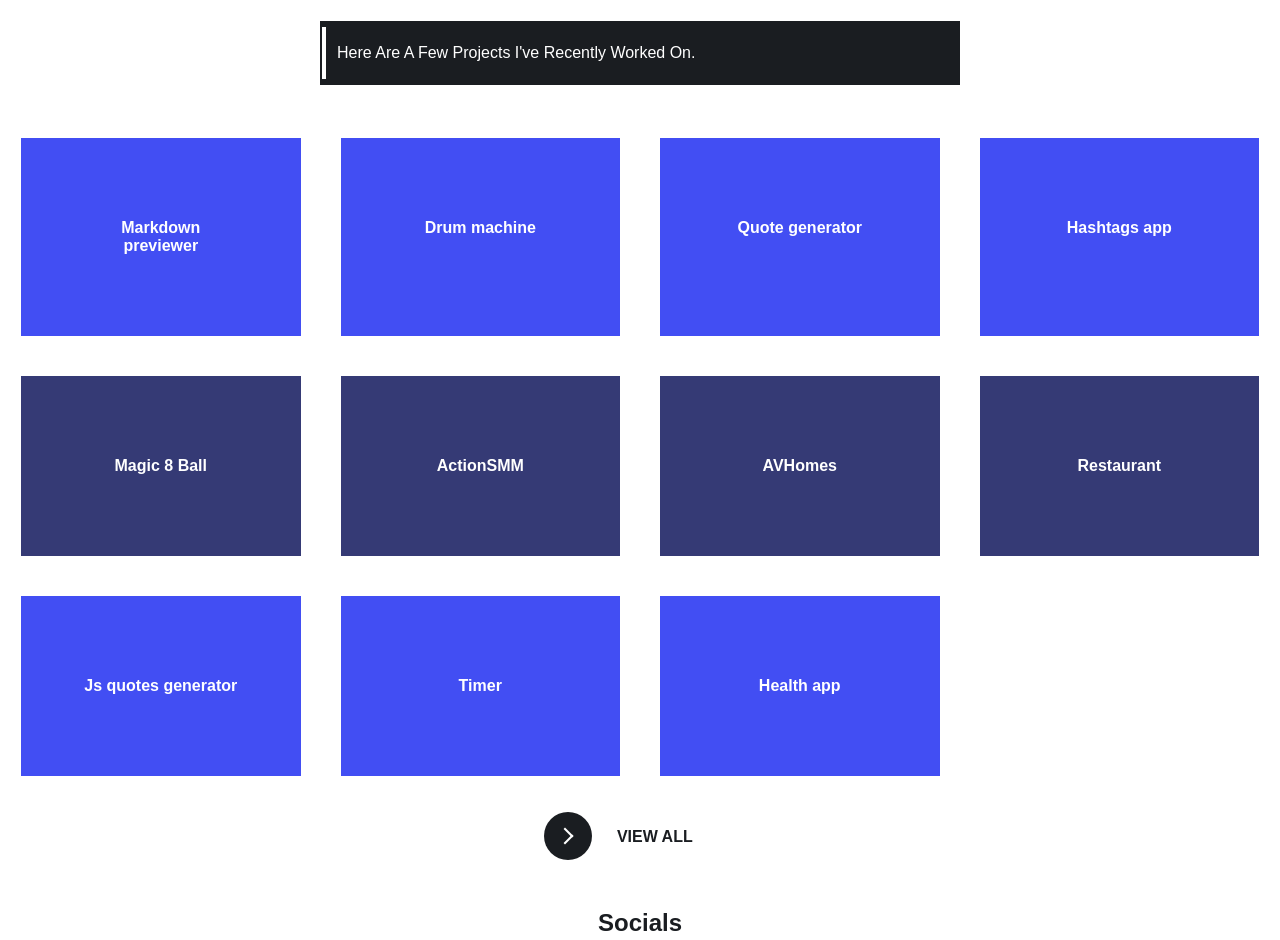
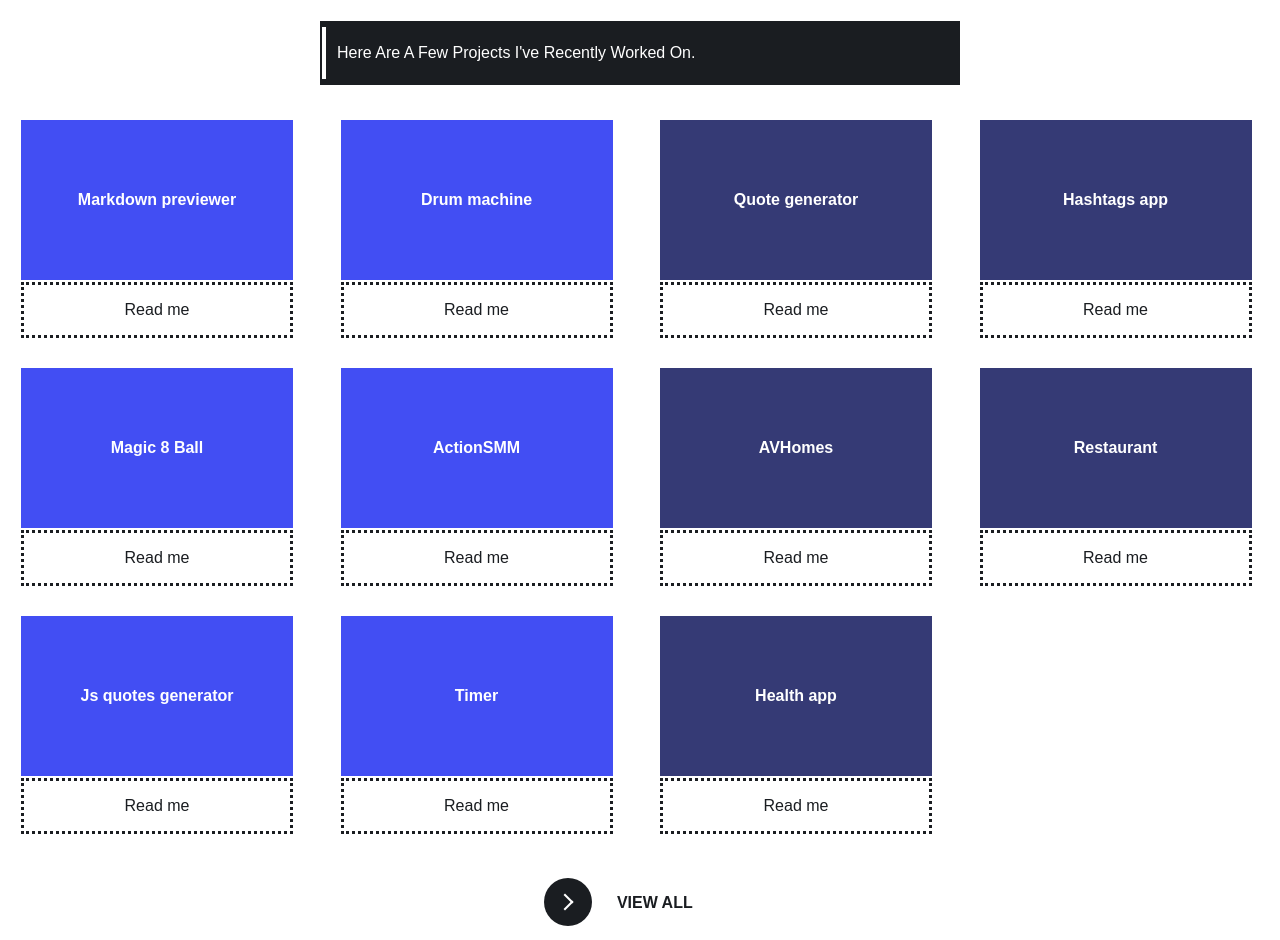
Before and after one commit to AtGbemiga/Gbemiga-s-portfolio, a plain HTML site: page index.html in a window 1280 px wide. Shown: the part 280-1220 px from the top of the page. Drawn offline with Linux system fonts and the light colour scheme.

Commit message:
Add readme, correct div structure

```diff
--- a/index.html
+++ b/index.html
@@ -39,22 +39,51 @@
 				</div>
 			</section>
 			<section>
-				<!--<div class="Portfolio-heading">
-					<h2>Portfolio</h2>
-				</div>
-				<h3 class="full-project-heading-on-homepage">Projects</h3>-->
 				<div class="index-full-projects-section" style="margin-top: 2rem;">
-					<a class="index-full-projects-section-content" href="https://markdown05.netlify.app/" target="_blank">Markdown previewer</a>
-					<a class="index-full-projects-section-content" href="https://drum-machine05.netlify.app/" target="_blank">Drum machine</a>
-					<a class="index-full-projects-section-content" href="https://quote-generator05.netlify.app/" target="_blank">Quote generator</a>
-					<a class="index-full-projects-section-content gradient-two" href="https://hashtags-app.netlify.app/" target="_blank">Hashtags app</a>
-					<a class="index-full-projects-section-content gradient-three" href="https://magic8ballreact.netlify.app/" target="_blank">Magic 8 Ball</a>
-					<a class="index-full-projects-section-content" href="https://actionsmm.com.ng/" target="_blank">ActionSMM</a>
-					<a class="index-full-projects-section-content" href="https://avhomes.netlify.app//" target="_blank">AVHomes</a>
-					<a class="index-full-projects-section-content" href="https://restaurant-menu-with-js.netlify.app/" target="_blank">Restaurant</a>
-					<a class="index-full-projects-section-content" href="https://js-quotes-generator.netlify.app/" target="_blank">Js quotes generator</a>
-					<a class="index-full-projects-section-content" href="https://timer-js1.netlify.app/" target="_blank">Timer</a>
-					<a class="index-full-projects-section-content" href="https://apphealth.netlify.app/walk%20remider" target="_blank">Health app</a>
+					<div style="display: block; height: fit-content; width: fit-content; box-sizing: border-box; margin: 2px 20px;">
+						<a style="width: 100%; display: block; width: 17rem; height: 10rem; display: flex; justify-content: center; align-items: center;" class="index-full-projects-section-content" href="https://markdown05.netlify.app/" target="_blank">Markdown previewer</a>
+						<a href="https://github.com" target="_blank" style="display: block; text-align: center; padding: 1rem; border: 3px dotted var(--primary); margin-top: 2px; background-color: transparent; color: var(--primary); text-decoration: none;">Read me</a>
+					</div>
+					<div style="display: block; height: fit-content; width: fit-content; box-sizing: border-box; margin: 2px 20px;">
+						<a style="width: 100%; display: block; width: 17rem; height: 10rem; display: flex; justify-content: center; align-items: center;" class="index-full-projects-section-content" href="https://drum-machine05.netlify.app/" target="_blank">Drum machine</a>
+						<a href="https://github.com" target="_blank" style="display: block; text-align: center; padding: 1rem; border: 3px dotted var(--primary); margin-top: 2px; background-color: transparent; color: var(--primary); text-decoration: none;">Read me</a>
+					</div>
+					<div style="display: block; height: fit-content; width: fit-content; box-sizing: border-box; margin: 2px 20px;">
+						<a style="width: 100%; display: block; width: 17rem; height: 10rem; display: flex; justify-content: center; align-items: center;" class="index-full-projects-section-content" href="https://quote-generator05.netlify.app/" target="_blank">Quote generator</a>
+						<a href="https://github.com" target="_blank" style="display: block; text-align: center; padding: 1rem; border: 3px dotted var(--primary); margin-top: 2px; background-color: transparent; color: var(--primary); text-decoration: none;">Read me</a>
+					</div>
+					<div style="display: block; height: fit-content; width: fit-content; box-sizing: border-box; margin: 2px 20px;">
+						<a style="width: 100%; display: block; width: 17rem; height: 10rem; display: flex; justify-content: center; align-items: center;" class="index-full-projects-section-content" href="https://hashtags-app.netlify.app/" target="_blank">Hashtags app</a>
+						<a href="https://github.com" target="_blank" style="display: block; text-align: center; padding: 1rem; border: 3px dotted var(--primary); margin-top: 2px; background-color: transparent; color: var(--primary); text-decoration: none;">Read me</a>
+					</div>
+					<div style="display: block; height: fit-content; width: fit-content; box-sizing: border-box; margin: 2px 20px;">
+						<a style="width: 100%; display: block; width: 17rem; height: 10rem; display: flex; justify-content: center; align-items: center;" class="index-full-projects-section-content" href="https://magic8ballreact.netlify.app/" target="_blank">Magic 8 Ball</a>
+						<a href="https://github.com" target="_blank" style="display: block; text-align: center; padding: 1rem; border: 3px dotted var(--primary); margin-top: 2px; background-color: transparent; color: var(--primary); text-decoration: none;">Read me</a>
+					</div>
+					<div style="display: block; height: fit-content; width: fit-content; box-sizing: border-box; margin: 2px 20px;">
+						<a style="width: 100%; display: block; width: 17rem; height: 10rem; display: flex; justify-content: center; align-items: center;" class="index-full-projects-section-content" href="https://actionsmm.com.ng/" target="_blank">ActionSMM</a>
+						<a href="https://github.com" target="_blank" style="display: block; text-align: center; padding: 1rem; border: 3px dotted var(--primary); margin-top: 2px; background-color: transparent; color: var(--primary); text-decoration: none;">Read me</a>
+					</div>
+					<div style="display: block; height: fit-content; width: fit-content; box-sizing: border-box; margin: 2px 20px;">
+						<a style="width: 100%; display: block; width: 17rem; height: 10rem; display: flex; justify-content: center; align-items: center;" class="index-full-projects-section-content" href="https://avhomes.netlify.app/" target="_blank">AVHomes</a>
+						<a href="https://github.com" target="_blank" style="display: block; text-align: center; padding: 1rem; border: 3px dotted var(--primary); margin-top: 2px; background-color: transparent; color: var(--primary); text-decoration: none;">Read me</a>
+					</div>
+					<div style="display: block; height: fit-content; width: fit-content; box-sizing: border-box; margin: 2px 20px;">
+						<a style="width: 100%; display: block; width: 17rem; height: 10rem; display: flex; justify-content: center; align-items: center;" class="index-full-projects-section-content" href="https://restaurant-menu-with-js.netlify.app/" target="_blank">Restaurant</a>
+						<a href="https://github.com" target="_blank" style="display: block; text-align: center; padding: 1rem; border: 3px dotted var(--primary); margin-top: 2px; background-color: transparent; color: var(--primary); text-decoration: none;">Read me</a>
+					</div>
+					<div style="display: block; height: fit-content; width: fit-content; box-sizing: border-box; margin: 2px 20px;">
+						<a style="width: 100%; display: block; width: 17rem; height: 10rem; display: flex; justify-content: center; align-items: center;" class="index-full-projects-section-content" href="https://js-quotes-generator.netlify.app/" target="_blank">Js quotes generator</a>
+						<a href="https://github.com" target="_blank" style="display: block; text-align: center; padding: 1rem; border: 3px dotted var(--primary); margin-top: 2px; background-color: transparent; color: var(--primary); text-decoration: none;">Read me</a>
+					</div>
+					<div style="display: block; height: fit-content; width: fit-content; box-sizing: border-box; margin: 2px 20px;">
+						<a style="width: 100%; display: block; width: 17rem; height: 10rem; display: flex; justify-content: center; align-items: center;" class="index-full-projects-section-content" href="https://timer-js1.netlify.app/" target="_blank">Timer</a>
+						<a href="https://github.com" target="_blank" style="display: block; text-align: center; padding: 1rem; border: 3px dotted var(--primary); margin-top: 2px; background-color: transparent; color: var(--primary); text-decoration: none;">Read me</a>
+					</div>
+					<div style="display: block; height: fit-content; width: fit-content; box-sizing: border-box; margin: 2px 20px;">
+						<a style="width: 100%; display: block; width: 17rem; height: 10rem; display: flex; justify-content: center; align-items: center;" class="index-full-projects-section-content" href="https://apphealth.netlify.app/walk%20remider" target="_blank">Health app</a>
+						<a href="https://github.com" target="_blank" style="display: block; text-align: center; padding: 1rem; border: 3px dotted var(--primary); margin-top: 2px; background-color: transparent; color: var(--primary); text-decoration: none;">Read me</a>
+					</div>
 				</div>
 				<div class="view-all-button view-all-button-temporary-hide">
 					<div class="view-all-button">
@@ -67,25 +96,6 @@
 					</div>
 				</div>
 			</section>
-			<!--Specific features section starts-->
-			<!--<section >
-				<h3 class="specific-feature-heading-on-homepage">Specific Features</h3>
-				<div class="index-specific-features-div">
-					<a class="index-specific-features-div-section-content index-specific-features" href="https://js-faq.netlify.app/" target="_blank">FAQ</a>
-					<a class="index-specific-features-div-section-content index-specific-features" href="https://js-online-offline-notice.netlify.app/" target="_blank">Online/Offline Notification</a>
-					<a class="index-specific-features-div-section-content index-specific-features" href="https://show-hidden.netlify.app/" target="_blank">Show hidden</a>
-					<a class="index-specific-features-div-section-content index-specific-features" href="https://regex0.netlify.app/" target="_blank">Regex</a>
-				</div>
-				<div class="view-all-button">
-					<a id="view-all-link" class="about-me" href="/specific%20features.html">
-						<span class="circle" aria-hidden="true">
-						  <span class="icon arrow"></span>
-						</span>
-						<span class="button-text" id="viewalltext">View all</span>
-					</a>
-				</div>
-			</section>-->
-			<!--social here-->
 			<div class="skills-area-hp">
 				<h3>Socials</h3>
 				<section class="icon-div">
@@ -95,30 +105,6 @@
 					<a href="mailto:gbatolagbe@gmail.com" style="text-decoration: none;">email</a>
 				</section>
 			</div>
-			<!--Contact section starts-->
-			<!--<section class="index-contact-section">
-				<fieldset class="index-fieldset" id="fieldset">
-					<legend><h3 class="index-contact-section-heading">contact me</h3></legend>
-					<section class="index-contact-details-background">
-						<div><a href="mailto:gbatolagbe@gmail.com">gbatolagbe@gmail.com</a></div>
-						<div><a href="tel:+2349079286889">+2349079286889</a></div>
-					</section>
-					<section class="index-contact-me-link-background">
-						<a class="index-contact-me-link" href="#name">contact me</a>
-					</section>
-				</fieldset>
-			</section>
-			<section>
-				<form action="https://formsubmit.co/11b1ff9dcd0714bb0eae9ef05e70443f" method="post" class="index-form">
-					<label for="name">name: </label>
-					<input name="name" class="index-input" type="text" id="name" required placeholder="enter your name">
-					<label for="email">email: </label>
-					<input name="email" class="index-input" type="email" id="email" required placeholder="enter your email">
-					<label for="message">message: </label>
-					<textarea name="message" id="message" cols="30" rows="10" placeholder="enter your message"></textarea>
-					<button type="submit" class="index-form-submit-button">Send</button>
-				</form>
-			</section>-->
 			<section class="about-me">
 				<fieldset>
 					<legend>About Me</legend>
--- a/styles.css
+++ b/styles.css
@@ -224,10 +224,6 @@ body{
 }
 
 .index-full-projects-section-content{
-	border: 1px solid transparent;
-	padding: 80px 60px;
-	margin: 20px;
-	/*color: aliceblue;*/
 	font-weight: bold;
 	text-decoration: none;
 	text-align: center;
@@ -614,3 +610,7 @@ footer{
 	border-radius: 1rem;
 	color: white !important;
 }
+
+a[href="https://github.com"] {
+	margin-bottom: 26px;
+}
```
Also changed, not shown: full projects.html (+0 -1 lines).
